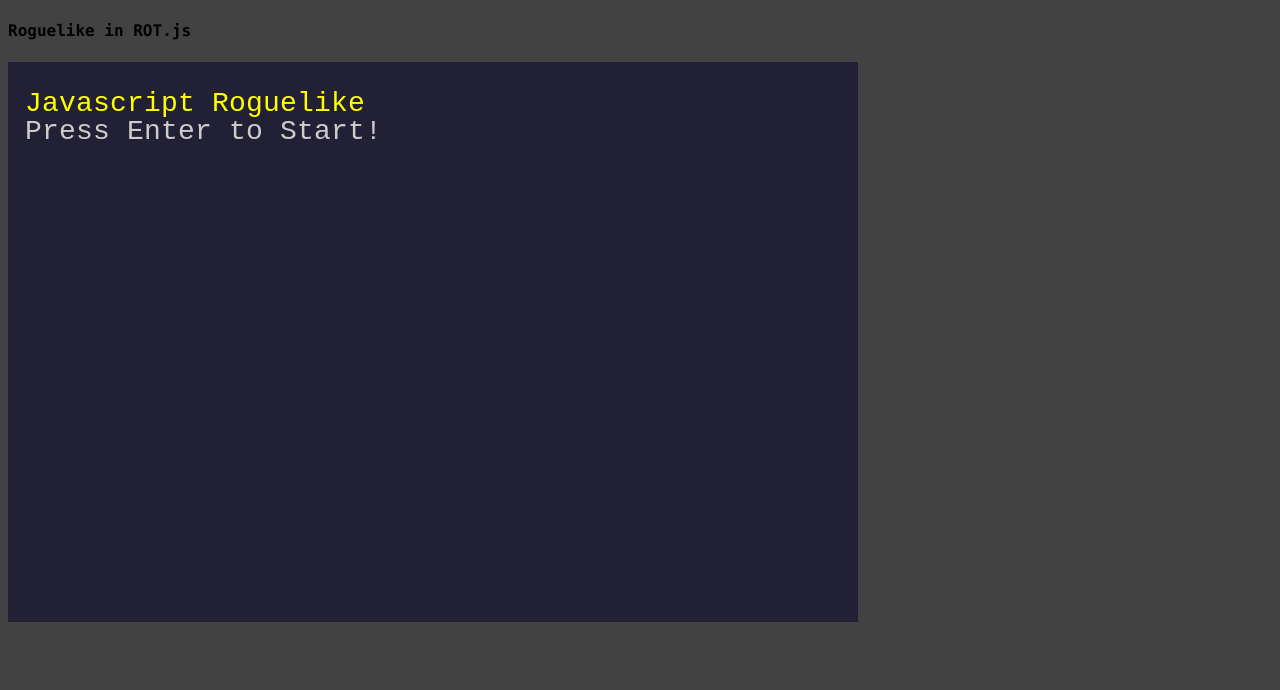
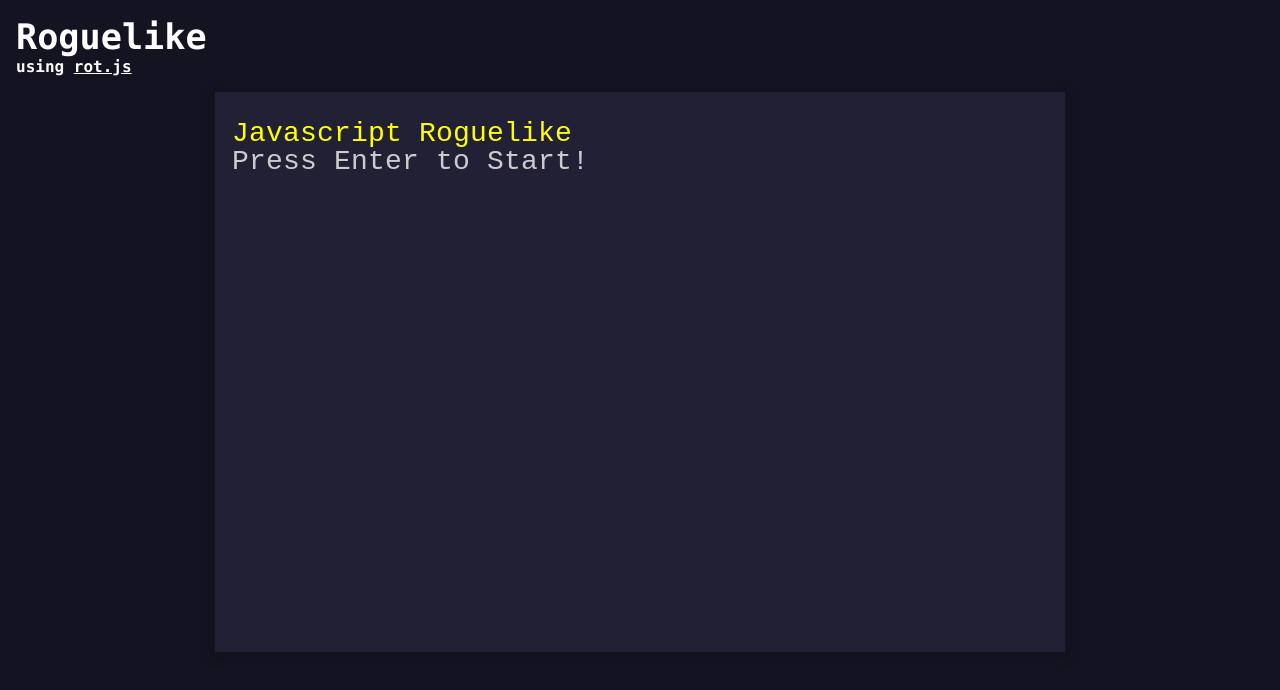
Before and after one commit to DennisSmuda/rogue, a website built with webpack: page index.html in a window 1280 px wide. Built offline with nearby package versions, Linux system fonts and the light colour scheme.

Commit message:
Styles + rendering

```diff
--- a/index.html
+++ b/index.html
@@ -9,10 +9,18 @@
 
   </head>
   <body class="rogue">
-    <h4>Roguelike in ROT.js</h4>
+    <section>
+      <h1>Roguelike</h1>
+      <h4>using <a href="ondras.github.io/rot.js/" target="_blank">rot.js</a></h4>
+    </section>
+
+    <section id="game"></section>
+
+    <!-- Vendor -->
     <script type="text/javascript" src="vendor/rot.min.js"></script>
     <script type="text/javascript" src="vendor/sprintf.min.js"></script>
+
+    <!-- Webpack Build  -->
     <script type="text/javascript" src="dist/build.js"></script>
-
   </body>
 </html>
--- a/main.css
+++ b/main.css
@@ -1,5 +1,35 @@
+* {
+  padding: 0;
+  margin: 0;
+}
 
 body {
   font-family: 'Consolas';
-  background-color: rgb(66, 66, 66);
+  background-color: #141321;
+
+  color: white;
+  margin: 1rem;
 }
+
+a {
+  color: white;
+}
+a:hover {
+  text-decoration: none;
+}
+
+
+h1 {
+  margin: 0;
+  font-size: 220%;
+}
+
+#game {
+  display: flex;
+  justify-content: center;
+}
+
+canvas {
+  margin: 1rem;
+  box-shadow: 0 3px 9px 6px rgba(0,0,0,0.1);
+}
--- a/src/main.js
+++ b/src/main.js
@@ -12,7 +12,8 @@ window.onload = () => {
   } else {
     let game = new Game();
     game.init();
-    document.body.appendChild(game.getDisplay().getContainer());
+    // document.body.appendChild(game.getDisplay().getContainer());
+    document.querySelector('#game').appendChild(game.getDisplay().getContainer());
     game.switchScreen(new StartScreen(game))
   }
 }
```
Also changed, not shown: favicon.ico (added).
